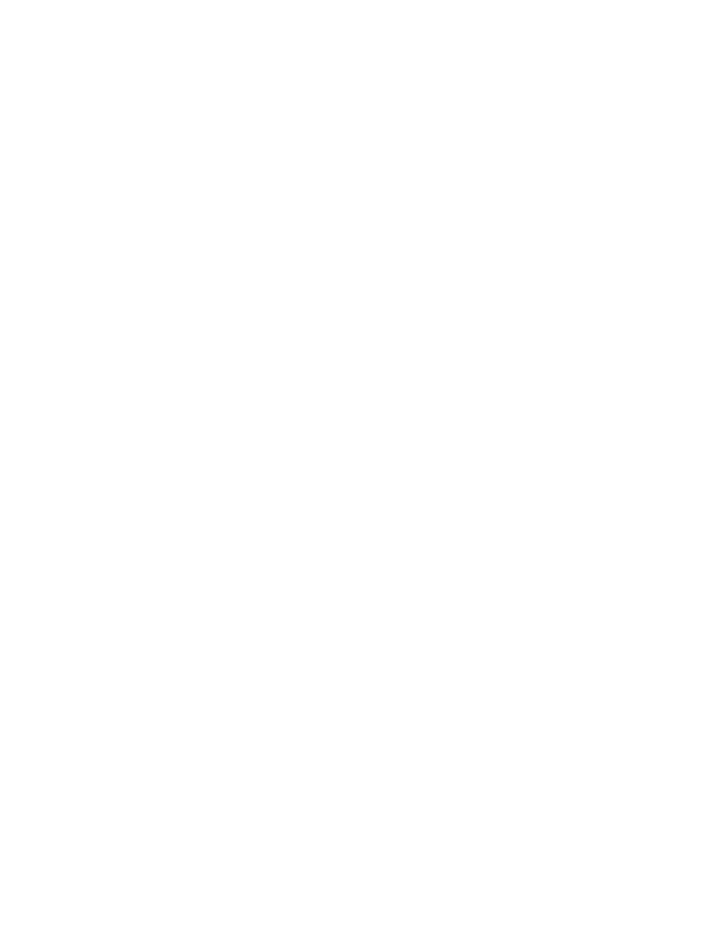
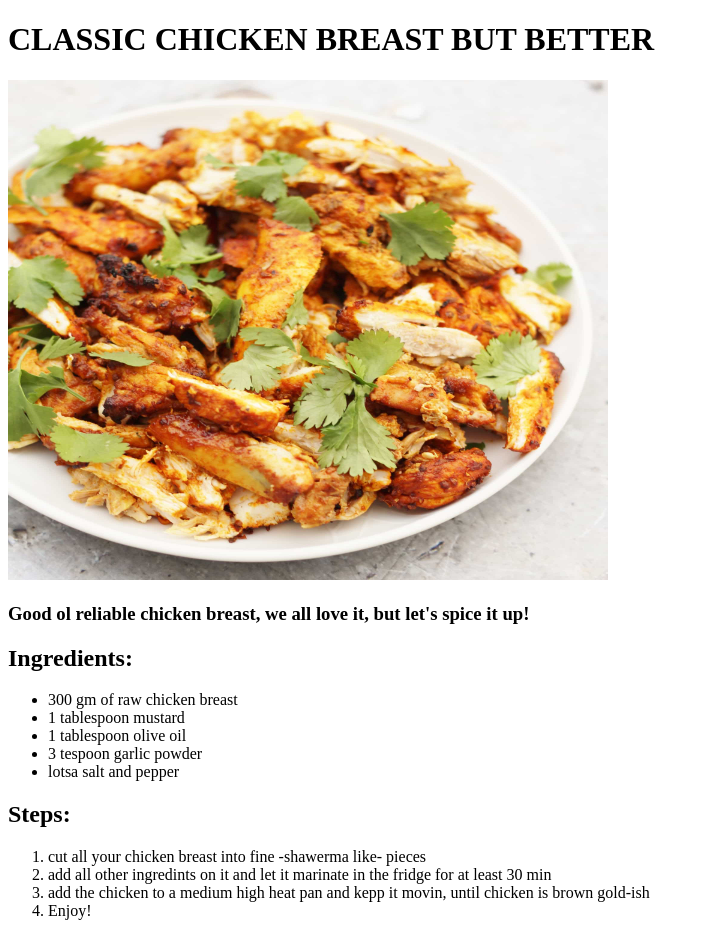
Before and after one commit to amrtarek97/odin-recipes, a plain HTML site: page recipes/chicken.html in a window 1280 px wide. Shown: the whole page, without its empty margins (0-710 px from the left). Before the commit the page ends 800 px from the top, so only its background shows below. Drawn offline with Linux system fonts and the light colour scheme.

Commit message:
fix typos in shake page, finish chicken page

```diff
--- a/recipes/chicken.html
+++ b/recipes/chicken.html
@@ -0,0 +1,29 @@
+<!DOCTYPE html>
+<html lang="en">
+<head>
+    <meta charset="UTF-8">
+    <meta http-equiv="X-UA-Compatible" content="IE=edge">
+    <meta name="viewport" content="width=device-width, initial-scale=1.0">
+    <title>Chicken breast recipe</title>
+</head>
+<body>
+    <h1><strong>CLASSIC CHICKEN BREAST BUT BETTER</strong></h1>
+    <img src="../images/chicken.jpg" alt="Picture of cooked chicken breast" width="600" height="500">
+    <h3>Good ol reliable chicken breast, we all love it, but let's spice it up!</h3>
+    <h2>Ingredients:</h2>
+    <ul>
+        <li>300 gm of raw chicken breast</li>
+        <li>1 tablespoon mustard</li>
+        <li>1 tablespoon olive oil</li>
+        <li>3 tespoon garlic powder</li>
+        <li>lotsa salt and pepper</li>
+    </ul>
+    <h2>Steps:</h2>
+    <ol>
+        <li>cut all your chicken breast into fine -shawerma like- pieces</li>
+        <li>add all other ingredints on it and let it marinate in the fridge for at least 30 min</li>
+        <li>add the chicken to a medium high heat pan and kepp it movin, until chicken is brown gold-ish</li>
+        <li>Enjoy!</li>
+    </ol>
+</body>
+</html>
```
Also changed, not shown: recipes/protein-shake.html (+1 -1 lines), images/chicken.jpg (added).
